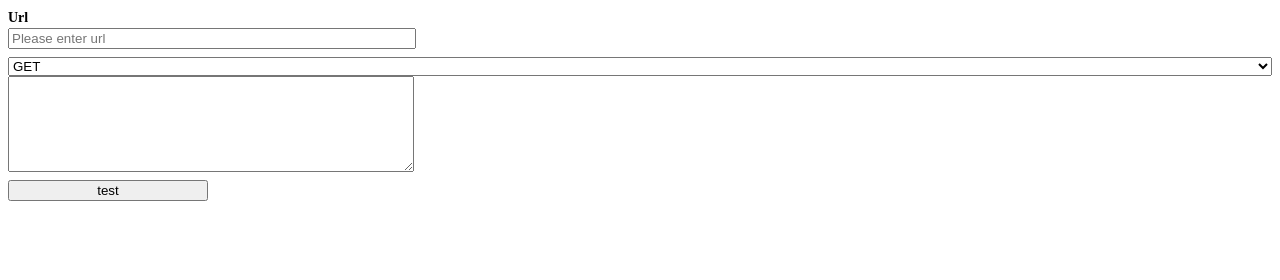
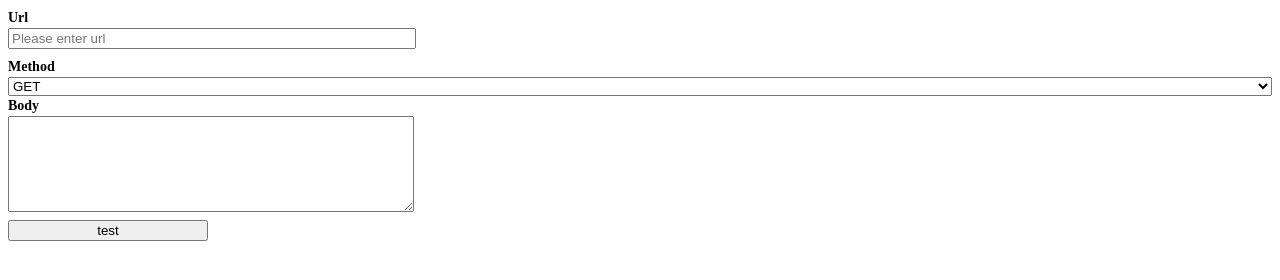
Before and after one commit to SergDi/skyvia-odata-test-connection, a plain HTML site: page index.html in a window 1280 px wide. Drawn offline with Linux system fonts and the light colour scheme.

Commit message:
Update index.html
add labels

```diff
--- a/index.html
+++ b/index.html
@@ -60,10 +60,13 @@
 <body>
     <label for="url">Url</label>
     <input type="text" placeholder="Please enter url" id="url">
+
+    <label for="method">Method</label>
     <select id="method">
       <option value="GET" selected="selected">GET</option>
       <option value="POST">POST</option>
     </select>
+    <label for="request">Body</label>
     <textarea id="request" rows="6" cols="30"></textarea>
     <button onclick="submit()">test </button>
     <div id="text-data"> </div>
```
